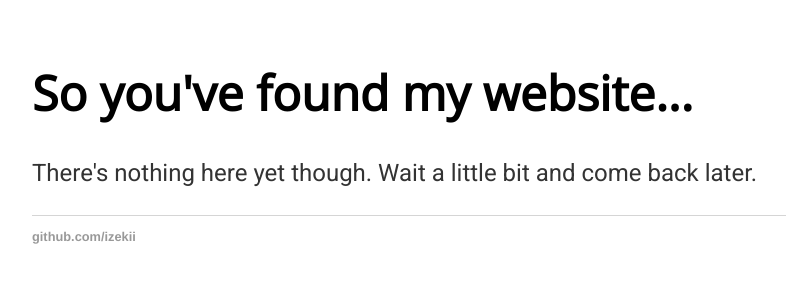
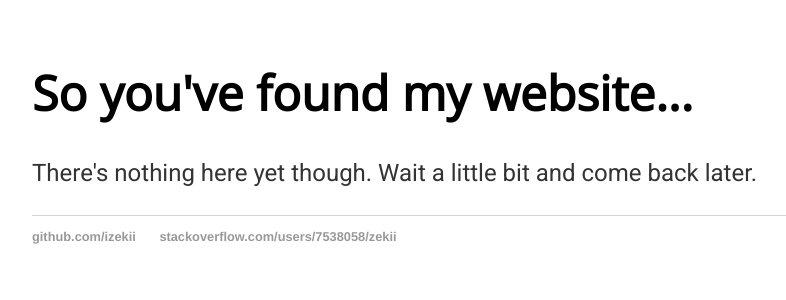
Before and after one commit to vZekii/old-web, a Jekyll site: the page built from index.html, in a window 1280 px wide. Shown: the top 300 px of the page, without its empty margins (160-946 px from the left). Built offline with Jekyll 4.4.1, drawn with Linux system fonts in a browser that asks for light colours.

Commit message:
Update default.html

```diff
--- a/_layouts/default.html
+++ b/_layouts/default.html
@@ -9,12 +9,13 @@
   <body>
     <div class="container">
 
-		{{ content }}
+			{{ content }}
 
 		</div>
     <footer>
-      <ul>
-	      <li><a href="https://github.com/izekii">github.com/izekii</a></li>
+    	<ul>
+				<li><a href="https://github.com/izekii">github.com/izekii</a></li>
+				<li><a href="https://stackoverflow.com/users/7538058/zekii">stackoverflow.com/users/7538058/zekii</a></li>
 			</ul>
 		</footer>
   </body>
```
